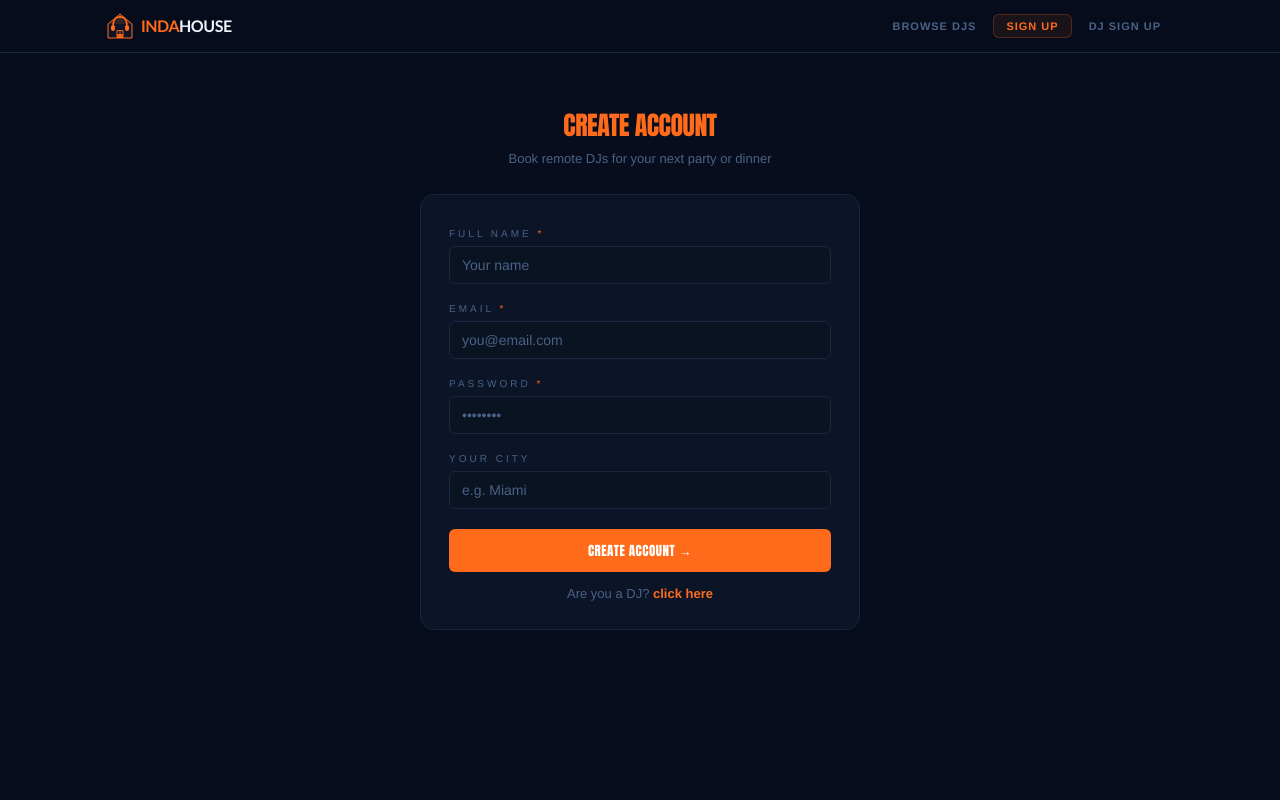
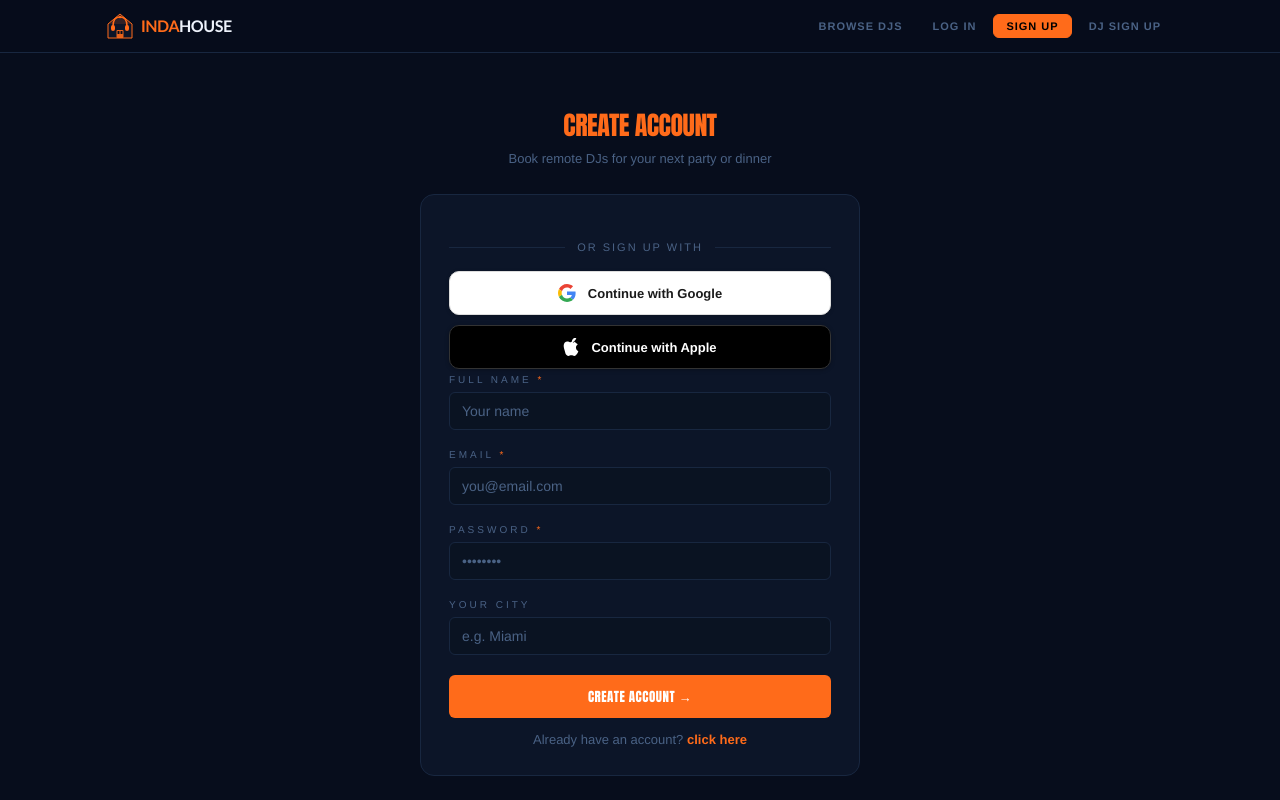
Before and after one commit to waelhallab-indahouse/indahouse, a React (Create React App) app: page / in a window 1280 px wide. Both pictures are taken after a click on the button "SIGN UP". Built offline with nearby package versions, Linux system fonts and the light colour scheme.

Commit message:
Fix App.jsx filename

```diff
--- a/src/App.jsx
+++ b/src/App.jsx
@@ -204,7 +204,59 @@ function Landing({onNav}) {
 }
 
 // ─── AUTH ─────────────────────────────────────────────────────────────────────
-function AuthForm({title,subtitle,fields,onSubmit,switchLabel,onSwitch,cta}) {
+// ─── SOCIAL AUTH BUTTONS ──────────────────────────────────────────────────────
+function SocialAuthButtons({ onGoogle, onApple, label="Continue" }) {
+  return (
+    <div>
+      {/* Divider */}
+      <div style={{display:"flex",alignItems:"center",gap:12,margin:"18px 0"}}>
+        <div style={{flex:1,height:1,background:C.border}}/>
+        <span style={{fontSize:11,color:C.sub,letterSpacing:2,textTransform:"uppercase"}}>or {label} with</span>
+        <div style={{flex:1,height:1,background:C.border}}/>
+      </div>
+      {/* Google */}
+      <button onClick={onGoogle} style={{
+        width:"100%", display:"flex", alignItems:"center", justifyContent:"center", gap:12,
+        background:"#fff", color:"#1a1a1a", border:"1px solid #ddd",
+        borderRadius:10, padding:"12px 16px", cursor:"pointer",
+        fontSize:13, fontWeight:700, fontFamily:"inherit", marginBottom:10,
+        boxShadow:"0 1px 4px rgba(0,0,0,0.15)", transition:"box-shadow 0.2s",
+      }}
+        onMouseEnter={e=>e.currentTarget.style.boxShadow="0 3px 10px rgba(0,0,0,0.2)"}
+        onMouseLeave={e=>e.currentTarget.style.boxShadow="0 1px 4px rgba(0,0,0,0.15)"}
+      >
+        {/* Google SVG logo */}
+        <svg width="18" height="18" viewBox="0 0 48 48">
+          <path fill="#EA4335" d="M24 9.5c3.54 0 6.71 1.22 9.21 3.6l6.85-6.85C35.9 2.38 30.47 0 24 0 14.62 0 6.51 5.38 2.56 13.22l7.98 6.19C12.43 13.72 17.74 9.5 24 9.5z"/>
+          <path fill="#4285F4" d="M46.98 24.55c0-1.57-.15-3.09-.38-4.55H24v9.02h12.94c-.58 2.96-2.26 5.48-4.78 7.18l7.73 6c4.51-4.18 7.09-10.36 7.09-17.65z"/>
+          <path fill="#FBBC05" d="M10.53 28.59c-.48-1.45-.76-2.99-.76-4.59s.27-3.14.76-4.59l-7.98-6.19C.92 16.46 0 20.12 0 24c0 3.88.92 7.54 2.56 10.78l7.97-6.19z"/>
+          <path fill="#34A853" d="M24 48c6.48 0 11.93-2.13 15.89-5.81l-7.73-6c-2.15 1.45-4.92 2.3-8.16 2.3-6.26 0-11.57-4.22-13.47-9.91l-7.98 6.19C6.51 42.62 14.62 48 24 48z"/>
+          <path fill="none" d="M0 0h48v48H0z"/>
+        </svg>
+        Continue with Google
+      </button>
+      {/* Apple */}
+      <button onClick={onApple} style={{
+        width:"100%", display:"flex", alignItems:"center", justifyContent:"center", gap:12,
+        background:"#000", color:"#fff", border:"1px solid #333",
+        borderRadius:10, padding:"12px 16px", cursor:"pointer",
+        fontSize:13, fontWeight:700, fontFamily:"inherit",
+        boxShadow:"0 1px 4px rgba(0,0,0,0.3)", transition:"box-shadow 0.2s",
+      }}
+        onMouseEnter={e=>e.currentTarget.style.boxShadow="0 3px 10px rgba(0,0,0,0.5)"}
+        onMouseLeave={e=>e.currentTarget.style.boxShadow="0 1px 4px rgba(0,0,0,0.3)"}
+      >
+        {/* Apple SVG logo */}
+        <svg width="16" height="18" viewBox="0 0 814 1000" fill="#fff">
+          <path d="M788.1 340.9c-5.8 4.5-108.2 62.2-108.2 190.5 0 148.4 130.3 200.9 134.2 202.2-.6 3.2-20.7 71.9-68.7 141.9-42.8 61.6-87.5 123.1-155.5 123.1s-85.5-39.5-164-39.5c-76 0-103.7 40.8-165.9 40.8s-105-57.8-155.5-127.4C46 651.9 0 541.7 0 436.7c0-157.4 102.6-240.8 203.3-240.8 60.7 0 111.3 39.8 147.1 39.8 33.5 0 90.2-42.2 159.1-42.2 60.5 0 127.3 22.2 171.7 81.1zm-186.7-84.1c-28.9-36.8-79.2-64.9-124.9-64.9-6.2 0-12.5.5-18.6 1.5 1.7-53.8 32.1-112.6 68.9-148.5 44-42.5 108.1-69.5 163.5-69.5 4.7 0 9.5.3 14.2.8-2.1 56.1-30.4 113.1-68 151.4-32.7 33.6-83.7 61.6-135.1 129.2z"/>
+        </svg>
+        Continue with Apple
+      </button>
+    </div>
+  );
+}
+
+function AuthForm({title,subtitle,fields,onSubmit,switchLabel,onSwitch,cta,onGoogle,onApple}) {
   const [vals,setVals]=useState({});
   return (
     <div style={{maxWidth:480,margin:"52px auto",padding:"0 20px"}}>
@@ -213,6 +265,8 @@ function AuthForm({title,subtitle,fields,onSubmit,switchLabel,onSwitch,cta}) {
         <div style={{color:C.sub,fontSize:13}}>{subtitle}</div>
       </div>
       <div style={{background:C.card,border:`1px solid ${C.border}`,borderRadius:14,padding:28}}>
+        {/* Social auth at the top */}
+        <SocialAuthButtons onGoogle={onGoogle} onApple={onApple} label="sign up"/>
         {fields.map(f=>
           f.type==="genres"?<div key={f.key} style={{marginBottom:14}}><label style={{fontSize:10,letterSpacing:3,color:C.sub,textTransform:"uppercase"}}>Music Genres *</label><Pills options={GENRES} selected={vals[f.key]||[]} onChange={v=>setVals(p=>({...p,[f.key]:v}))}/></div>
           :f.type==="events"?<div key={f.key} style={{marginBottom:14}}><label style={{fontSize:10,letterSpacing:3,color:C.sub,textTransform:"uppercase"}}>Event Types</label><Pills options={EVENT_TYPES} selected={vals[f.key]||[]} onChange={v=>setVals(p=>({...p,[f.key]:v}))}/></div>
@@ -224,6 +278,7 @@ function AuthForm({title,subtitle,fields,onSubmit,switchLabel,onSwitch,cta}) {
     </div>
   );
 }
+
 
 // ─── REVIEW CARD ──────────────────────────────────────────────────────────────
 function ReviewCard({review,onHelpful}) {
@@ -1852,6 +1907,57 @@ function DJDashboard({user,djs}) {
   );
 }
 
+// ─── LOGIN FORM ───────────────────────────────────────────────────────────────
+function LoginForm({ onSubmit, onSignUp, onDJSignUp, onGoogle, onApple }) {
+  const [email,    setEmail]    = useState("");
+  const [password, setPassword] = useState("");
+  const [role,     setRole]     = useState("user");
+  const [error,    setError]    = useState("");
+
+  const handleSubmit = () => {
+    if (!email || !password) { setError("Please fill in all fields."); return; }
+    setError("");
+    onSubmit({ email, password, role });
+  };
+
+  return (
+    <div>
+      {/* Social login at top */}
+      <SocialAuthButtons onGoogle={onGoogle} onApple={onApple} label="log in"/>
+
+      <Input label="Email" type="email" placeholder="you@email.com" required value={email} onChange={setEmail}/>
+      <Input label="Password" type="password" placeholder="••••••••" required value={password} onChange={setPassword}/>
+
+      {/* Role toggle */}
+      <div style={{marginBottom:18}}>
+        <div style={{fontSize:10,letterSpacing:3,color:C.sub,textTransform:"uppercase",marginBottom:8}}>I am a</div>
+        <div style={{display:"flex",gap:8}}>
+          {[["user","🎉 Party Host"],["dj","🎧 DJ"]].map(([r,label])=>(
+            <button key={r} onClick={()=>setRole(r)} style={{
+              flex:1, background:role===r?C.primary:"#0a1020",
+              color:role===r?"#000":C.sub,
+              border:`1px solid ${role===r?C.primary:C.border}`,
+              padding:"10px", borderRadius:8, cursor:"pointer",
+              fontSize:12, fontWeight:800, fontFamily:"inherit",
+            }}>{label}</button>
+          ))}
+        </div>
+      </div>
+
+      {error && <div style={{color:C.red,fontSize:12,marginBottom:12}}>{error}</div>}
+
+      <Btn onClick={handleSubmit} full sx={{marginBottom:14}}>Log In →</Btn>
+
+      <div style={{textAlign:"center",fontSize:13,color:C.sub}}>
+        Don't have an account?{" "}
+        <span onClick={onSignUp} style={{color:C.primary,cursor:"pointer",fontWeight:700}}>Sign up as host</span>
+        {" "}or{" "}
+        <span onClick={onDJSignUp} style={{color:C.primary,cursor:"pointer",fontWeight:700}}>join as DJ</span>
+      </div>
+    </div>
+  );
+}
+
 // ─── APP ROOT ─────────────────────────────────────────────────────────────────
 export default function App() {
   const [page,setPage]=useState("landing");
@@ -1882,10 +1988,38 @@ export default function App() {
     setDjs(prev=>prev.map(dj=>{if(dj.id!==djId) return dj;const all=[review,...dj.reviews];const avg=all.reduce((s,r)=>s+r.rating,0)/all.length;const nb={...dj.ratingBreakdown};nb[review.rating]=(nb[review.rating]||0)+1;return {...dj,rating:Math.round(avg*10)/10,reviewCount:dj.reviewCount+1,ratingBreakdown:nb};}));
   };
   const handleHelpful=(djId,reviewId)=>setReviewOverrides(prev=>({...prev,[djId]:(prev[djId]||[]).map(r=>r.id===reviewId?{...r,helpful:r.helpful+1}:r)}));
+  const handleLogin = (vals) => {
+    if (!vals.email || !vals.password) return;
+    const isDJ = vals.role === 'dj';
+    setUser({ name: vals.email.split('@')[0], email: vals.email, djName: vals.email.split('@')[0] });
+    setRole(isDJ ? 'dj' : 'user');
+    setPage(isDJ ? 'dj-dash' : 'browse');
+  };
+
+  const handleGoogleAuth = () => {
+    // In production: supabase.auth.signInWithOAuth({ provider: 'google' })
+    // For demo — simulate Google login
+    const mockName = "Google User";
+    const mockEmail = "user@gmail.com";
+    setUser({ name: mockName, email: mockEmail });
+    setRole('user');
+    setPage('browse');
+  };
+
+  const handleAppleAuth = () => {
+    // In production: supabase.auth.signInWithOAuth({ provider: 'apple' })
+    // For demo — simulate Apple login
+    const mockName = "Apple User";
+    const mockEmail = "user@icloud.com";
+    setUser({ name: mockName, email: mockEmail });
+    setRole('user');
+    setPage('browse');
+  };
+
   const currentPage=activeSession?"session":profileDJ?"profile":page;
   const navItems=user
     ?role==="dj"?[["dj-dash","Dashboard"],["browse","Browse"]]:[["browse","Browse DJs"],["user-dash","My Sessions"]]
-    :[["browse","Browse DJs"],["signup-user","Sign Up"],["signup-dj","DJ Sign Up"]];
+    :[["browse","Browse DJs"],["login","Log In"],["signup-user","Sign Up"],["signup-dj","DJ Sign Up"]];
 
   if(currentPage==="session") return (
     <div style={{minHeight:"100vh",background:C.bg,color:C.text,fontFamily:"'Helvetica Neue',Helvetica,Arial,sans-serif"}}>
@@ -1910,15 +2044,36 @@ export default function App() {
         <div style={{maxWidth:1100,margin:"0 auto",padding:"0 16px",display:"flex",justifyContent:"space-between",alignItems:"center",height:52}}>
           <div onClick={()=>nav("landing")} style={{cursor:"pointer"}}><Logo sm/></div>
           <div style={{display:"flex",gap:4,alignItems:"center",flexWrap:"wrap"}}>
-            {navItems.map(([p,label])=><button key={p} onClick={()=>nav(p)} style={{background:page===p?C.yellowDim:"transparent",color:page===p?C.yellow:C.sub,border:`1px solid ${page===p?C.yellowBorder:"transparent"}`,padding:"5px 12px",borderRadius:6,cursor:"pointer",fontSize:11,fontWeight:800,fontFamily:"inherit",textTransform:"uppercase",letterSpacing:1}}>{label}</button>)}
-            {user&&<button onClick={()=>{setUser(null);setRole(null);nav("landing");}} style={{background:"transparent",color:C.sub,border:`1px solid ${C.border}`,padding:"5px 11px",borderRadius:6,cursor:"pointer",fontSize:11,fontFamily:"inherit",textTransform:"uppercase",letterSpacing:1}}>Out</button>}
+            {navItems.map(([p,label])=>(
+              <button key={p} onClick={()=>nav(p)} style={{
+                background:p==="signup-user"&&!user?C.primary:page===p?C.yellowDim:"transparent",
+                color:p==="signup-user"&&!user?"#000":page===p?C.yellow:C.sub,
+                border:`1px solid ${p==="signup-user"&&!user?C.primary:page===p?C.yellowBorder:"transparent"}`,
+                padding:"5px 12px",borderRadius:6,cursor:"pointer",fontSize:11,
+                fontWeight:800,fontFamily:"inherit",textTransform:"uppercase",letterSpacing:1
+              }}>{label}</button>
+            ))}
+            {user&&<button onClick={()=>{setUser(null);setRole(null);nav("landing");}} style={{background:"transparent",color:C.sub,border:`1px solid ${C.border}`,padding:"5px 11px",borderRadius:6,cursor:"pointer",fontSize:11,fontFamily:"inherit",textTransform:"uppercase",letterSpacing:1}}>Log Out</button>}
           </div>
         </div>
       </nav>
       <div style={{animation:"fadeIn 0.3s ease"}} key={currentPage}>
         {currentPage==="landing"&&<Landing onNav={nav}/>}
-        {currentPage==="signup-user"&&<AuthForm title="Create Account" subtitle="Book remote DJs for your next party or dinner" cta="Create Account →" fields={[{key:"name",label:"Full Name",placeholder:"Your name",required:true},{key:"email",label:"Email",type:"email",placeholder:"you@email.com",required:true},{key:"password",label:"Password",type:"password",placeholder:"••••••••",required:true},{key:"city",label:"Your City",placeholder:"e.g. Miami"}]} onSubmit={handleUserSignup} switchLabel="Are you a DJ?" onSwitch={()=>nav("signup-dj")}/>}
-        {currentPage==="signup-dj"&&<AuthForm title="DJ Sign Up" subtitle="Get booked for private remote sessions worldwide" cta="Create DJ Profile →" fields={[{key:"djName",label:"Stage Name",placeholder:"DJ ___",required:true},{key:"email",label:"Email",type:"email",placeholder:"you@email.com",required:true},{key:"password",label:"Password",type:"password",placeholder:"••••••••",required:true},{key:"city",label:"City",placeholder:"e.g. New York",required:true},{key:"fee",label:"Hourly Rate ($)",type:"number",placeholder:"e.g. 100",required:true,note:"What you charge per hour of remote mixing"},{key:"minHours",label:"Minimum Session (hours)",type:"number",placeholder:"e.g. 2"},{key:"genres",label:"Music Genres",type:"genres"},{key:"events",label:"Event Types",type:"events"},{key:"bio",label:"Your Bio",type:"textarea",placeholder:"Tell hosts what makes your remote sets special…"}]} onSubmit={handleDJSignup} switchLabel="Looking to book?" onSwitch={()=>nav("signup-user")}/>}
+
+        {currentPage==="login"&&(
+          <div style={{maxWidth:440,margin:"52px auto",padding:"0 20px"}}>
+            <div style={{textAlign:"center",marginBottom:28}}>
+              <div style={{fontFamily:"'Impact','Arial Black',sans-serif",fontSize:26,color:C.primary,textTransform:"uppercase",letterSpacing:-0.5,marginBottom:6}}>Welcome Back</div>
+              <div style={{color:C.sub,fontSize:13}}>Log in to your Indahouse account</div>
+            </div>
+            <div style={{background:C.card,border:`1px solid ${C.border}`,borderRadius:14,padding:28}}>
+              <LoginForm onSubmit={handleLogin} onGoogle={handleGoogleAuth} onApple={handleAppleAuth} onSignUp={()=>nav("signup-user")} onDJSignUp={()=>nav("signup-dj")}/>
+            </div>
+          </div>
+        )}
+
+        {currentPage==="signup-user"&&<AuthForm title="Create Account" subtitle="Book remote DJs for your next party or dinner" cta="Create Account →" fields={[{key:"name",label:"Full Name",placeholder:"Your name",required:true},{key:"email",label:"Email",type:"email",placeholder:"you@email.com",required:true},{key:"password",label:"Password",type:"password",placeholder:"••••••••",required:true},{key:"city",label:"Your City",placeholder:"e.g. Miami"}]} onSubmit={handleUserSignup} onGoogle={handleGoogleAuth} onApple={handleAppleAuth} switchLabel="Already have an account?" onSwitch={()=>nav("login")}/>}
+        {currentPage==="signup-dj"&&<AuthForm title="DJ Sign Up" subtitle="Get booked for private remote sessions worldwide" cta="Create DJ Profile →" fields={[{key:"djName",label:"Stage Name",placeholder:"DJ ___",required:true},{key:"email",label:"Email",type:"email",placeholder:"you@email.com",required:true},{key:"password",label:"Password",type:"password",placeholder:"••••••••",required:true},{key:"city",label:"City",placeholder:"e.g. New York",required:true},{key:"fee",label:"Hourly Rate ($)",type:"number",placeholder:"e.g. 100",required:true,note:"What you charge per hour of remote mixing"},{key:"minHours",label:"Minimum Session (hours)",type:"number",placeholder:"e.g. 2"},{key:"genres",label:"Music Genres",type:"genres"},{key:"events",label:"Event Types",type:"events"},{key:"bio",label:"Your Bio",type:"textarea",placeholder:"Tell hosts what makes your remote sets special…"}]} onSubmit={handleDJSignup} switchLabel="Already have an account?" onSwitch={()=>nav("login")}/>}
         {currentPage==="browse"&&<Browse djs={djs} onBook={handleBook} onProfile={dj=>setProfileDJ(dj)}/>}
         {currentPage==="profile"&&profileDJ&&<DJProfile dj={profileDJ} user={user} onBook={handleBook} onReview={(dj)=>setReviewTarget({dj,booking:null})} onBack={()=>setProfileDJ(null)} onHelpful={handleHelpful} reviewOverrides={reviewOverrides}/>}
         {currentPage==="user-dash"&&user&&<UserDashboard user={user} bookings={bookings} onJoinSession={b=>setActiveSession(b)} onReview={(dj,b)=>setReviewTarget({dj,booking:b})}/>}
```
